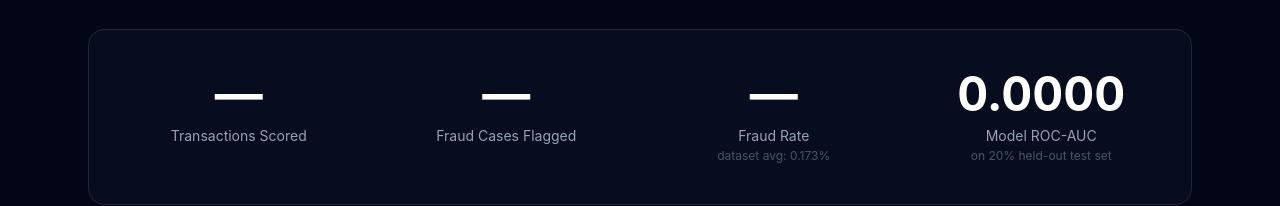
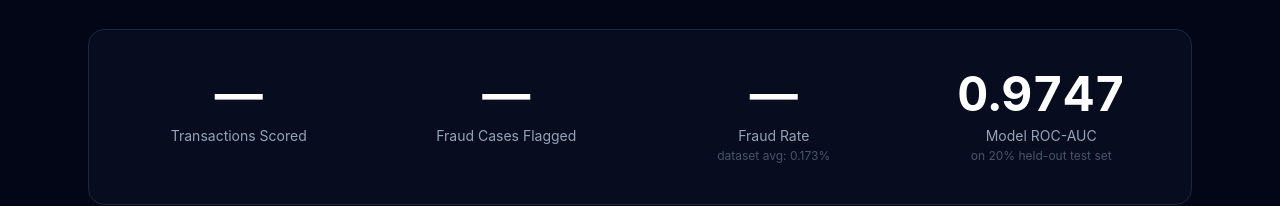
Before and after one commit to Kammohan/fraud-detection-mlops, a React (Vite) app in the folder dashboard/: page / in a window 1280 px wide. Shown: the part 583-789 px from the top of the page. Built offline with nearby package versions, Linux system fonts and the light colour scheme; no server answers.

Commit message:
fix(home): count-up animation floors decimal targets to 0
Math.floor((1 - easing) * 0.9747) is always 0, so ROC-AUC and
fraud_rate_pct never animate above zero. Skip Math.floor when
target < 1 so decimal stats display and animate correctly.

```diff
--- a/dashboard/src/Home.jsx
+++ b/dashboard/src/Home.jsx
@@ -18,7 +18,8 @@ function useCountUp(target, duration = 1800) {
     const start = Date.now()
     const timer = setInterval(() => {
       const p = Math.min((Date.now() - start) / duration, 1)
-      setValue(Math.floor((1 - Math.pow(1 - p, 3)) * target))
+      const raw = (1 - Math.pow(1 - p, 3)) * target
+      setValue(target >= 1 ? Math.floor(raw) : raw)
       if (p >= 1) clearInterval(timer)
     }, 16)
     return () => clearInterval(timer)
```
